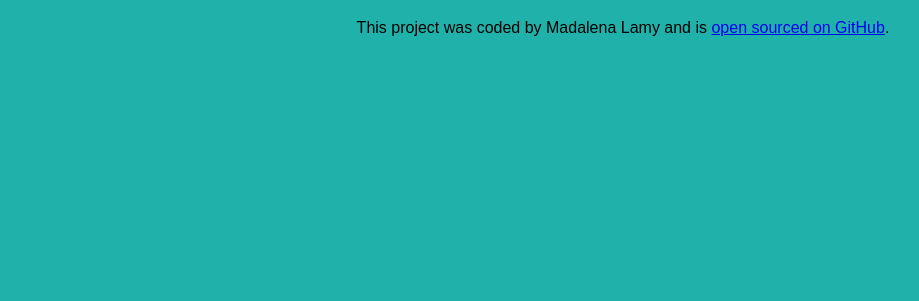
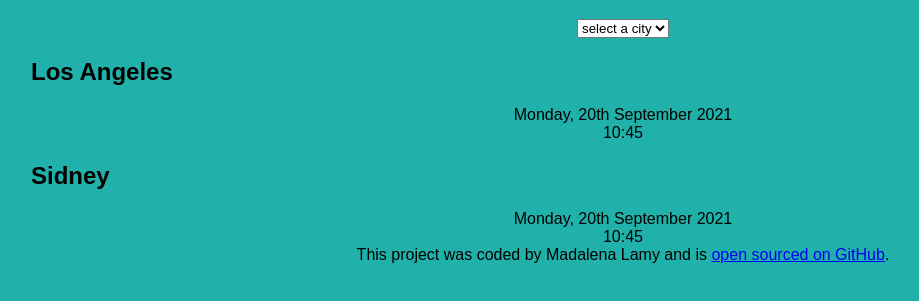
Before and after one commit to madalenalamy/project-world-clock, a plain HTML site: page index.html in a window 1280 px wide. Shown: the part 89-390 px from the top of the page, without its empty margins (17-936 px from the left). Drawn offline with Linux system fonts and the light colour scheme.

Commit message:
added basic html

```diff
--- a/css/style.css
+++ b/css/style.css
@@ -9,3 +9,8 @@ body{
     font-size: 48px;
     margin: 20px 0;
 }
+h2{
+    text-align: left;
+    margin-left: 20px;
+
+}
--- a/index.html
+++ b/index.html
@@ -7,9 +7,24 @@
     <title>World Clock</title>
 </head>
 <body>
+    <div id="container">
     <h1>World Clock</h1>
-
-    <div id="clock"></div>
+    <select>
+        <option value="">select a city</option>
+        <option value="">New York</option>
+        <option value="">Tokyo</option>
+        <option value="">Sydney</option>
+        </select>
+        <div class="city">
+            <h2>Los Angeles</h2>
+            <div class="date">Monday, 20th September 2021</div>
+            <div class="time">10:45</div>
+        </div>
+        <div class="city">
+            <h2>Sidney</h2>
+            <div class="date">Monday, 20th September 2021</div>
+            <div class="time">10:45</div>
+        </div>
     <footer>This project was coded by Madalena Lamy and is <a href="https://github.com/madalena-lamy" target="_blank">open sourced on GitHub</a>.
     </footer>
     <script src="javascript/index.js"></script>
```
